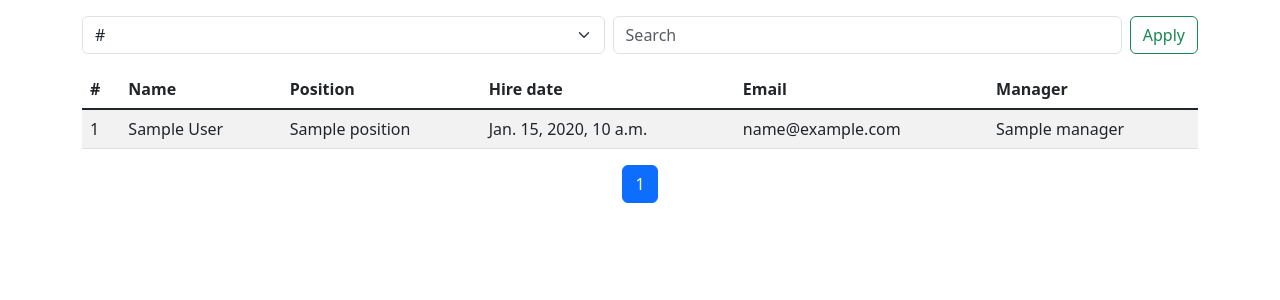
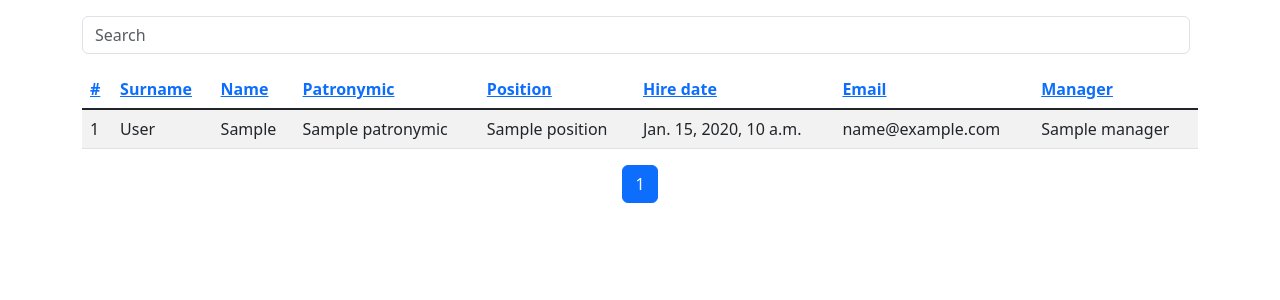
Before and after one commit to V1ckeyR/staff_manager, a Django app: template employees/templates/table.html in a window 1280 px wide. Shown: the part 56-356 px from the top of the page. Run offline with Django 5.2, Linux system fonts and the light colour scheme; the template is opened without the code that fills it: most values are stand-ins (such as "Sample title", 1, 10 or a date in 2020); parts of the project's set-up code (start-up, migrations or seed data) failed here and were passed over; some libraries are stand-ins or nearby versions.

Commit message:
add sorting and searching table feature, without ajax

```diff
--- a/employees/serializers.py
+++ b/employees/serializers.py
@@ -12,6 +12,7 @@ class EmployeeSerializer(serializers.ModelSerializer):
     class Meta:
         model = Employee
         fields = '__all__'
+        extra_fields = ['full_name', 'subordinates', 'has_more_subordinates']
 
     @extend_schema_field(serializers.CharField())
     def get_full_name(self, obj):
--- a/employees/templates/base.html
+++ b/employees/templates/base.html
@@ -11,6 +11,7 @@
     <!-- Bootstrap 5 CDN -->
     <link href="https://cdn.jsdelivr.net/npm/bootstrap@5.3.0/dist/css/bootstrap.min.css" rel="stylesheet">
     <script src="https://cdn.jsdelivr.net/npm/bootstrap@5.3.0/dist/js/bootstrap.bundle.min.js"></script>
+    <link rel="stylesheet" href="https://cdn.jsdelivr.net/npm/bootstrap-icons/font/bootstrap-icons.css">
 
     <!-- Fontawesome -->
     <script src="{% static 'fontawesomefree/js/fontawesome.js' %}"></script>
@@ -18,7 +19,11 @@
     <script src="{% static 'fontawesomefree/js/brands.js' %}"></script>
 
     <link rel="icon" href="{% static 'employees/img/favicon.ico' %}" type="image/x-icon">
+
+    <!--  JQuery  -->
     <script src="https://code.jquery.com/jquery-3.6.0.min.js"></script>
+    <script src="https://code.jquery.com/ui/1.12.1/jquery-ui.min.js"></script>
+
     <script src="{% static 'employees/js/script.js' %}" defer></script>
 </head>
 <body>
@@ -27,7 +32,7 @@
         <div class="container">
             <a class="navbar-brand" href="/">Staff Manager</a>
             <div class="navbar-nav flex-fill flex-row flex-nowrap justify-content-start">
-                <a class="nav-link px-2" href="/employees_table/">Table</a>
+                <a class="nav-link px-2" href="{% url 'employees_table-list' %}">Table</a>
             </div>
         </div>
     </nav>
--- a/employees/templates/table.html
+++ b/employees/templates/table.html
@@ -2,40 +2,63 @@
 {% load custom_filters %}
 
 {% block content %}
-<form class="d-flex w-100">
-    <select id="sort" class="form-select me-2">
-        <option value="id" selected>#</option>
-        <option value="full_name">Name</option>
-        <option value="position">Position</option>
-        <option value="-hire_date">Hire date</option>
-        <option value="email">Email</option>
-        <option value="manager">Manager</option>
-    </select>
+<form id="employee-table--search" class="d-flex w-100" action="" method="GET">
+    <!-- Preserve existing query parameters -->
+    {% for key, value in request.GET.items %}
+        {% if key != "search" %}  <!-- Exclude search to avoid duplication -->
+            <input type="hidden" name="{{ key }}" value="{{ value }}">
+        {% endif %}
+    {% endfor %}
 
-    <input type="search" id="search" class="form-control me-2" placeholder="Search" aria-label="Search">
-    <input type="submit" id="applyFilters" class="btn btn-outline-success" value="Apply">
+    <input type="search" name="search" class="form-control me-2" placeholder="Search" aria-label="Search"
+           value="{{ request.GET.search|default:'' }}" onchange="this.form.submit()">
 </form>
 
 <table class="table table-striped table-hover">
     <thead>
         <tr>
-            <th scope="col">#</th>
-            <th scope="col">Name</th>
-            <th scope="col">Position</th>
-            <th scope="col">Hire date</th>
-            <th scope="col">Email</th>
-            <th scope="col">Manager</th>
+            <th scope="col">
+                <a href="?{% querystring 'ordering' 'id' %}"># {% sort_indicator 'id' %}</a>
+            </th>
+            <th scope="col">
+                <a href="?{% querystring 'ordering' 'last_name' %}">Surname {% sort_indicator 'last_name' %}</a>
+            </th>
+            <th scope="col">
+                <a href="?{% querystring 'ordering' 'first_name' %}">Name {% sort_indicator 'first_name' %}</a>
+            </th>
+            <th scope="col">
+                <a href="?{% querystring 'ordering' 'patronymic' %}">Patronymic {% sort_indicator 'patronymic' %}</a>
+            </th>
+            <th scope="col">
+                <a href="?{% querystring 'ordering' 'position' %}">Position {% sort_indicator 'position' %}</a>
+            </th>
+            <th scope="col">
+                <a href="?{% querystring 'ordering' 'hire_date' %}">Hire date {% sort_indicator 'hire_date' %}</a>
+            </th>
+            <th scope="col">
+                <a href="?{% querystring 'ordering' 'email' %}">Email {% sort_indicator 'email' %}</a>
+            </th>
+            <th scope="col">
+                <a href="?{% querystring 'ordering' 'manager' %}">Manager {% sort_indicator 'manager' %}</a>
+            </th>
         </tr>
     </thead>
-    <tbody id="employeeTable" class="table-group-divider">
+    <tbody class="table-group-divider">
         {% for obj in data %}
+        <!--  TODO: detail info {% url 'employees_table-detail' obj.id %}  -->
         <tr>
             <td>{{ obj.id }}</td>
-            <td>{{ obj.full_name }}</td>
+            <td>{{ obj.last_name }}</td>
+            <td>{{ obj.first_name }}</td>
+            <td>{{ obj.patronymic }}</td>
             <td>{{ obj.position }}</td>
             <td>{{ obj.hire_date }}</td>
             <td>{{ obj.email }}</td>
             <td>{{ obj.manager }}</td>
+        </tr>
+        {% empty %}
+        <tr>
+            <td colspan="2">No employees found.</td>
         </tr>
         {% endfor %}
     </tbody>
@@ -45,17 +68,17 @@
     <ul class="pagination justify-content-center">
         {% if paginator.page.has_previous %}
             <li class="page-item">
-                <a href="?page=1" class="page-link">1</a>
+                <a href="?{% querystring 'page' 1 %}" class="page-link">1</a>
             </li>
             <li class="page-item">
-                <a href="?page={{ paginator.page.previous_page_number }}" class="page-link"><</a>
+                <a href="?{% querystring 'page' paginator.page.previous_page_number %}" class="page-link"><</a>
             </li>
         {% endif %}
         {% range_list paginator.page.number|add:-5 paginator.page.number|add:5 as page_range%}
         {% for i in page_range %}
             {% if i > 0 and i <= paginator.page.paginator.num_pages %}
                 <li class="page-item">
-                    <a href="?page={{ i }}" class="page-link {% if paginator.page.number == i %}active{% endif %}">
+                    <a href="?{% querystring 'page' i %}" class="page-link {% if paginator.page.number == i %}active{% endif %}">
                         {{ i }}
                     </a>
                 </li>
@@ -63,10 +86,10 @@
         {% endfor %}
         {% if paginator.page.has_next %}
             <li class="page-item">
-                <a href="?page={{ paginator.page.next_page_number }}" class="page-link">></a>
+                <a href="?{% querystring 'page' paginator.page.next_page_number %}" class="page-link">></a>
             </li>
             <li class="page-item">
-                <a href="?page={{ paginator.page.paginator.num_pages }}" class="page-link">{{ paginator.page.paginator.num_pages }}</a>
+                <a href="?{% querystring 'page' paginator.page.paginator.num_pages %}" class="page-link">{{ paginator.page.paginator.num_pages }}</a>
             </li>
         {% endif %}
     </ul>
--- a/employees/templatetags/custom_filters.py
+++ b/employees/templatetags/custom_filters.py
@@ -1,4 +1,6 @@
 import random
+from urllib.parse import urlencode
+
 from django import template
 
 register = template.Library()
@@ -10,3 +12,25 @@ def random_choice(value):
 @register.simple_tag
 def range_list(start, end):
     return list(range(start, end + 1))
+
+@register.simple_tag(takes_context=True)
+def querystring(context, key, value):
+    """Modifies query parameters while keeping existing ones."""
+    request = context['request']
+    query_params = request.GET.copy()
+    query_params[key] = '-' + value if key in query_params and query_params[key] == value else value
+    return urlencode(query_params)
+
+@register.simple_tag(takes_context=True)
+def sort_indicator(context, key):
+    """
+    Returns ▲ for ascending and ▼ for descending based on the current ordering.
+    """
+    request = context['request']
+    sorted_field = request.GET.get('ordering')
+    if not sorted_field or key not in sorted_field:
+        return ""
+    elif sorted_field.startswith('-'):
+        return "▼"
+    else:
+        return "▲"
--- a/static/employees/js/script.js
+++ b/static/employees/js/script.js
@@ -1,4 +1,9 @@
+// TODO: separate js files
+// Employees Table
 $(document).ready(function() {
+//    $("main").css({ opacity: 0, marginTop: "40px" })  // Start hidden & lower
+//           .animate({ opacity: 1, marginTop: "0px" }, 1000, "easeInOutQuad");
+
     $(".nav-link").click(function(event) {
         event.preventDefault();
 
```
Also changed, not shown: employees/views.py (+25 -7 lines).
